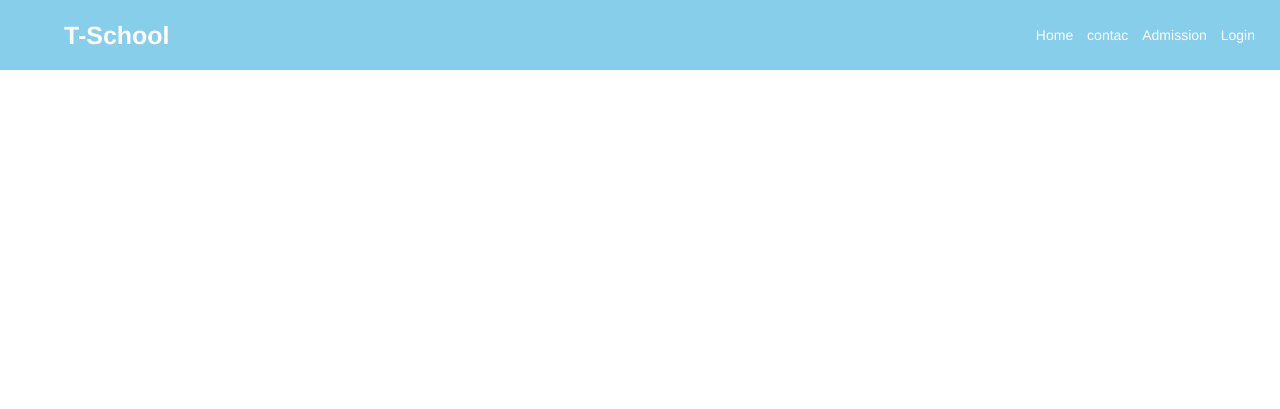
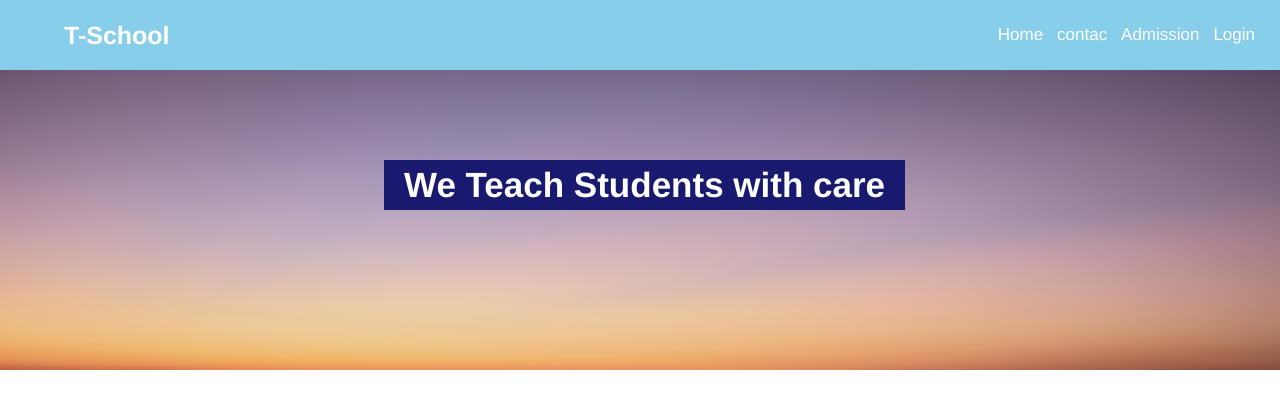
Before and after one commit to JoseJavierGJ/ProyectoAplicaciones, a PHP site: page / in a window 1280 px wide. Shown: the top 409 px of the page. Run offline with PHP 8.4, Linux system fonts and the light colour scheme.

Commit message:
agregue texto

```diff
--- a/index.php
+++ b/index.php
@@ -25,7 +25,10 @@
       <li><a href="">Login</a></li>
     </ul>
   </nav>
-
+    <div class="section1">
+      <label class="img_text">We Teach Students with care</label>
+      <img class="main_img" src="1.jpg">
+    </div>
 
 </body>
 </html>
--- a/style.css
+++ b/style.css
@@ -38,5 +38,23 @@ ul li {
 ul li a {
     text-decoration: none;
     color: white;
+    font-size: 17px;
+}
+.main_img{
+    width: 100%;
+    height: 300px;
+}
+.section1{
+    padding-top:70px;
+}
+.img_text{
+    position: absolute;
+    top:20%;
+    left: 30%;
+    color: white;
+    background-color: midnightblue;
+    padding-right: 20px;
+    padding-left: 20px;
+    font-size: 35px;
 
 }
```
Also changed, not shown: 1.jpg (added).
